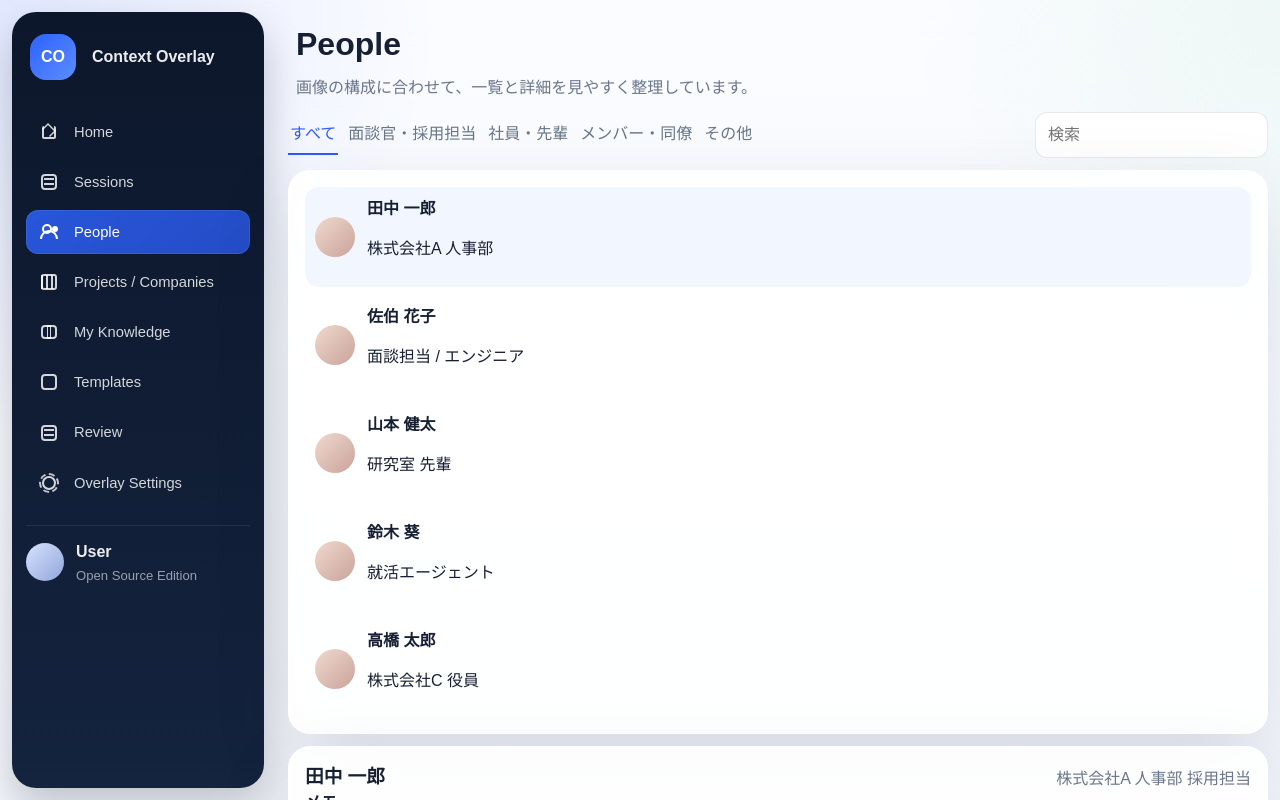
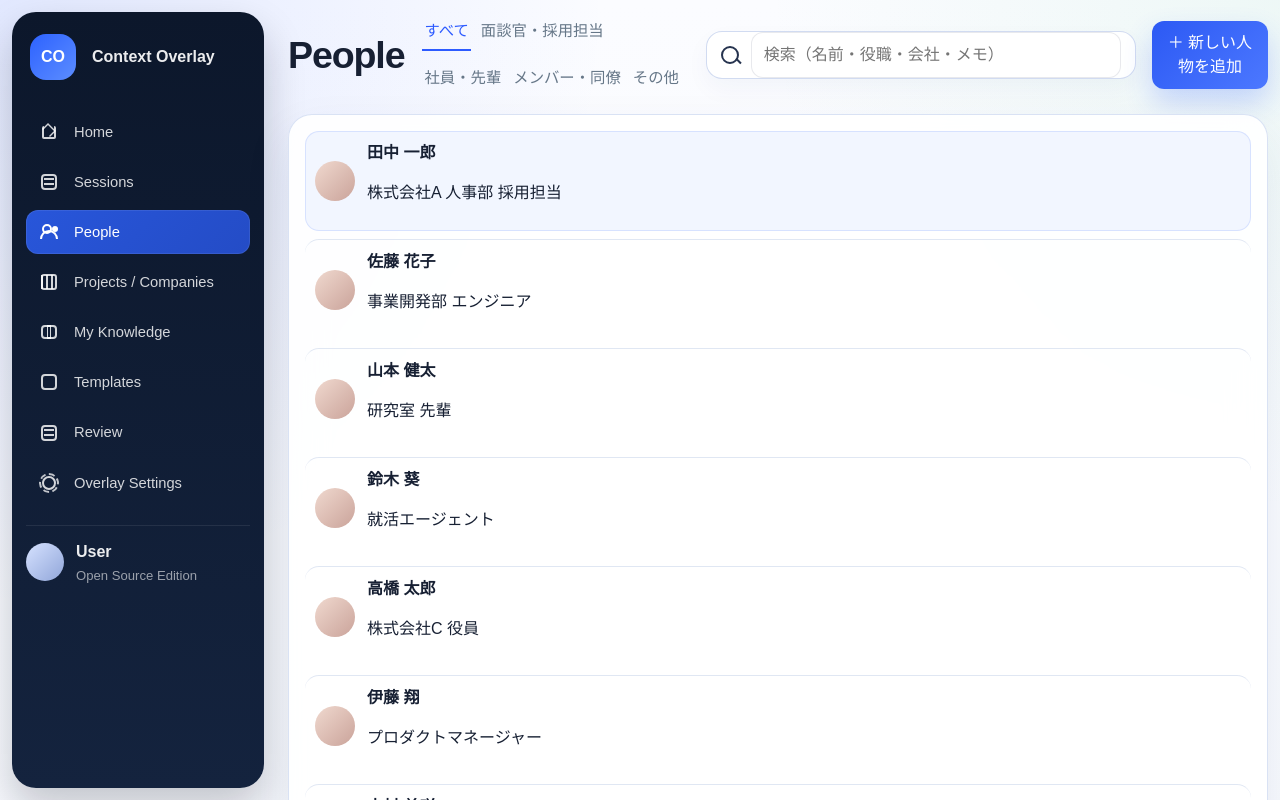
Before and after one commit to naki0227/context_cue, a React (Vite) app in the folder apps/desktop/: page / in a window 1280 px wide. Both pictures are taken after a click on the button "People". Shown: the top 800 px of the page. Built offline with nearby package versions, Linux system fonts and the light colour scheme.

Commit message:
feat: match people mockup

```diff
--- a/apps/desktop/src/features/dashboard/components/dashboard-shell.tsx
+++ b/apps/desktop/src/features/dashboard/components/dashboard-shell.tsx
@@ -60,7 +60,9 @@ function renderPage(controller: DashboardController, activePage: PageId) {
 
 export function DashboardShell({ controller }: DashboardShellProps) {
   const title = getPageTitle(controller.activePage);
-  const showPageHeader = !['home', 'sessions'].includes(controller.activePage);
+  const showPageHeader = !['home', 'sessions', 'people'].includes(
+    controller.activePage,
+  );
 
   return (
     <main className="workspace-shell">
--- a/apps/desktop/src/features/dashboard/lib/content.ts
+++ b/apps/desktop/src/features/dashboard/lib/content.ts
@@ -179,11 +179,62 @@ export const sessionTable = [
 ];
 
 export const peopleList = [
-  ['田中 一郎', '株式会社A 人事部'],
-  ['佐伯 花子', '面談担当 / エンジニア'],
-  ['山本 健太', '研究室 先輩'],
-  ['鈴木 葵', '就活エージェント'],
-  ['高橋 太郎', '株式会社C 役員'],
+  {
+    name: '田中 一郎',
+    role: '株式会社A 人事部 採用担当',
+    shortRole: '面談官・採用担当',
+    mail: 'ichiro.tanaka@company-a.com',
+    updatedAt: '2024/05/12',
+  },
+  {
+    name: '佐藤 花子',
+    role: '事業開発部 エンジニア',
+    shortRole: '社員・先輩',
+    mail: 'hanako.sato@company-a.com',
+    updatedAt: '2024/05/08',
+  },
+  {
+    name: '山本 健太',
+    role: '研究室 先輩',
+    shortRole: '社員・先輩',
+    mail: 'kenta.yamamoto@example.com',
+    updatedAt: '2024/05/05',
+  },
+  {
+    name: '鈴木 葵',
+    role: '就活エージェント',
+    shortRole: 'その他',
+    mail: 'aoi.suzuki@career.jp',
+    updatedAt: '2024/04/28',
+  },
+  {
+    name: '高橋 太郎',
+    role: '株式会社C 役員',
+    shortRole: '面談官・採用担当',
+    mail: 'taro.takahashi@company-c.com',
+    updatedAt: '2024/04/20',
+  },
+  {
+    name: '伊藤 翔',
+    role: 'プロダクトマネージャー',
+    shortRole: 'メンバー・同僚',
+    mail: 'sho.ito@product.example',
+    updatedAt: '2024/04/12',
+  },
+  {
+    name: '中村 美咲',
+    role: 'データサイエンティスト',
+    shortRole: 'メンバー・同僚',
+    mail: 'misaki.nakamura@lab.example',
+    updatedAt: '2024/04/10',
+  },
+  {
+    name: '渡辺 悠斗',
+    role: '営業部 リーダー',
+    shortRole: 'その他',
+    mail: 'yuto.watanabe@sales.example',
+    updatedAt: '2024/04/05',
+  },
 ];
 
 export const projectCards = [
--- a/apps/desktop/src/features/dashboard/pages/people-page.tsx
+++ b/apps/desktop/src/features/dashboard/pages/people-page.tsx
@@ -1,10 +1,14 @@
 import { peopleList } from '@/features/dashboard/lib/content';
 
 export function PeoplePage() {
+  const featuredPerson = peopleList[0];
+
   return (
-    <div className="page-layout">
-      <div className="toolbar-row">
-        <div className="tab-row">
+    <div className="page-layout people-page-v2">
+      <div className="sessions-hero">
+        <h1>People</h1>
+        <div className="toolbar-actions sessions-toolbar-actions">
+          <div className="tab-row people-tab-row">
             {[
               'すべて',
               '面談官・採用担当',
@@ -13,7 +17,7 @@ export function PeoplePage() {
               'その他',
             ].map((tab, index) => (
               <button
-              className={`toolbar-tab ${index === 0 ? 'active' : ''}`}
+                className={`toolbar-tab sessions-tab ${index === 0 ? 'active' : ''}`}
                 key={tab}
                 type="button"
               >
@@ -21,47 +25,132 @@ export function PeoplePage() {
               </button>
             ))}
           </div>
-        <input className="search-input" placeholder="検索" type="text" />
+          <div className="search-shell people-search-shell">
+            <span className="search-shell-icon" />
+            <input
+              className="search-input search-input-v2"
+              placeholder="検索（名前・役職・会社・メモ）"
+              type="text"
+            />
+          </div>
+          <button className="primary-button primary-button-v2" type="button">
+            ＋ 新しい人物を追加
+          </button>
+        </div>
       </div>
 
-      <div className="split-grid">
-        <article className="soft-card">
-          <ul className="people-list">
-            {peopleList.map(([name, role], index) => (
-              <li className={index === 0 ? 'active' : ''} key={name}>
-                <div className="person-avatar" />
+      <div className="split-grid people-grid-v2">
+        <article className="soft-card people-list-card-v2">
+          <ul className="people-list people-list-v2">
+            {peopleList.map((person, index) => (
+              <li className={index === 0 ? 'active' : ''} key={person.name}>
+                <div className="person-avatar person-avatar-v2" />
                 <div>
-                  <strong>{name}</strong>
-                  <p>{role}</p>
+                  <strong>{person.name}</strong>
+                  <p>{person.role}</p>
                 </div>
               </li>
             ))}
           </ul>
+          <button className="text-link people-more-link" type="button">
+            すべての人物を見る
+          </button>
         </article>
 
-        <article className="soft-card">
-          <div className="detail-header">
-            <h3>田中 一郎</h3>
-            <p>株式会社A 人事部 採用担当</p>
+        <article className="people-detail-stack">
+          <section className="soft-card people-profile-card">
+            <div className="people-profile-top">
+              <div className="people-profile-main">
+                <div className="person-avatar person-avatar-v2 person-avatar-large" />
+                <div>
+                  <div className="people-name-row">
+                    <h2>{featuredPerson.name}</h2>
+                    <span className="session-pill tone-blue">
+                      面談官・採用担当
+                    </span>
+                    <span className="people-favorite-star">☆</span>
                   </div>
-          <div className="detail-block">
-            <h4>メモ</h4>
+                  <p className="people-role-text">{featuredPerson.role}</p>
+                  <p className="people-contact-line">✉ {featuredPerson.mail}</p>
+                  <p className="people-contact-line">
+                    ◷ 最終接触: {featuredPerson.updatedAt}（面談）
+                  </p>
+                </div>
+              </div>
+              <button className="outline-button" type="button">
+                編集
+              </button>
+            </div>
+          </section>
+
+          <div className="people-detail-grid">
+            <section className="soft-card people-info-card">
+              <h3>プロフィールサマリー</h3>
+              <p className="people-summary-text">
+                株式会社Aの新卒採用を担当。理系採用の一次面談・最終面談を担当している。
+              </p>
+              <p className="people-summary-text">
+                学生の価値観や志向性を重視したカルチャーフィットを大切にしており、研究内容やチームでの工夫、
+                再現性のある取り組みを評価する傾向。
+              </p>
+              <ul className="people-bullet-list">
+                <li>担当: 一次面談 / 最終面談</li>
+                <li>採用領域: エンジニア職（新卒）</li>
+                <li>拠点: 東京本社</li>
+                <li>特徴: 論理的な会話を好む / 学生の深掘りに強い</li>
+              </ul>
+            </section>
+
+            <section className="soft-card people-check-card">
+              <h3>次回に向けた質問・確認したいこと</h3>
+              <ul className="people-check-list">
+                <li>チーム配属後のオンボーディングの進め方は？</li>
+                <li>評価で特に重視する行動やアウトプットは？</li>
+                <li>入社後に活躍している人の共通点は？</li>
+                <li className="muted">御社でのキャリアパスの具体例について</li>
+              </ul>
+              <button className="text-link people-add-link" type="button">
+                ＋ 項目を追加
+              </button>
+            </section>
+
+            <section className="soft-card people-note-card">
+              <h3>メモ</h3>
               <ul className="bullet-text">
-              <li>自己紹介の入りを丁寧に聞く</li>
-              <li>学生時代の成果の再現性を重視</li>
-              <li>チームでの役割や学びを重視</li>
+                <li>研究テーマに興味を持ってくれた。特に〇〇の部分を評価。</li>
+                <li>「チームでの成果の再現性」を繰り返し確認された。</li>
+                <li>逆質問で「若手の裁量」について聞くと良い反応。</li>
               </ul>
+              <p className="people-note-updated">最終更新: 2024/05/12 14:30</p>
+            </section>
+
+            <section className="soft-card people-history-card">
+              <div className="section-head">
+                <h3>最近のセッション</h3>
+                <button className="text-link" type="button">
+                  すべて見る
+                </button>
               </div>
-          <div className="detail-block">
-            <h4>過去のセッション</h4>
-            <div className="mini-history-card">
-              <span>株式会社A カジュアル面談</span>
-              <strong>2024/05/12</strong>
+              <div className="people-history-list">
+                {[
+                  ['一次面談', '面談', '2024/05/12 14:00', '30分'],
+                  ['ES提出前相談', '面談', '2024/04/28 15:30', '30分'],
+                  ['インターン面談', '面談', '2024/03/15 16:00', '30分'],
+                ].map(([title, type, date, duration]) => (
+                  <div className="people-history-row" key={`${title}-${date}`}>
+                    <strong>{title}</strong>
+                    <span className="session-pill tone-violet subtle-pill">
+                      {type}
+                    </span>
+                    <span>{date}</span>
+                    <span>{duration}</span>
                   </div>
-            <div className="mini-history-card">
-              <span>会社説明会</span>
-              <strong>2024/04/20</strong>
+                ))}
               </div>
+              <button className="text-link people-more-link" type="button">
+                すべてのセッションを見る
+              </button>
+            </section>
           </div>
         </article>
       </div>
--- a/apps/desktop/src/styles/globals.css
+++ b/apps/desktop/src/styles/globals.css
@@ -922,6 +922,202 @@ button:disabled {
   box-shadow: 0 12px 24px rgba(52, 98, 255, 0.22);
 }
 
+.people-page-v2 {
+  gap: 16px;
+}
+
+.people-tab-row {
+  gap: 20px;
+}
+
+.people-search-shell {
+  min-width: 430px;
+}
+
+.people-grid-v2 {
+  grid-template-columns: 0.72fr 1.28fr;
+  align-items: start;
+}
+
+.people-list-card-v2,
+.people-profile-card,
+.people-info-card,
+.people-check-card,
+.people-note-card,
+.people-history-card {
+  border-radius: 24px;
+  border-color: rgba(214, 224, 244, 0.92);
+  box-shadow: 0 20px 48px rgba(27, 53, 101, 0.08);
+}
+
+.people-list-v2 li {
+  padding: 16px 14px;
+  border-radius: 18px;
+}
+
+.people-list-v2 li + li {
+  border-top: 1px solid rgba(217, 225, 241, 0.8);
+}
+
+.people-list-v2 li.active {
+  background: linear-gradient(180deg, #f4f8ff, #edf3ff);
+  box-shadow: inset 0 0 0 1px rgba(77, 118, 255, 0.16);
+}
+
+.person-avatar-v2 {
+  width: 52px;
+  height: 52px;
+  background: linear-gradient(135deg, #f1d6c8, #ccab9f);
+}
+
+.person-avatar-large {
+  width: 96px;
+  height: 96px;
+  border-radius: 50%;
+}
+
+.people-more-link {
+  margin-top: 18px;
+}
+
+.people-detail-stack {
+  display: grid;
+  gap: 14px;
+}
+
+.people-profile-top {
+  display: flex;
+  align-items: flex-start;
+  justify-content: space-between;
+  gap: 20px;
+}
+
+.people-profile-main {
+  display: flex;
+  align-items: flex-start;
+  gap: 20px;
+}
+
+.people-name-row {
+  display: flex;
+  align-items: center;
+  gap: 12px;
+  flex-wrap: wrap;
+}
+
+.people-name-row h2 {
+  margin: 0;
+  font-size: 2rem;
+  letter-spacing: -0.02em;
+}
+
+.people-favorite-star {
+  color: #f0b52e;
+  font-size: 1.5rem;
+  line-height: 1;
+}
+
+.people-role-text,
+.people-contact-line {
+  margin: 8px 0 0;
+  color: #55637d;
+}
+
+.outline-button {
+  padding: 12px 20px;
+  border: 1px solid #4a77ff;
+  border-radius: 14px;
+  background: white;
+  color: #2d5bff;
+  font-weight: 700;
+}
+
+.people-detail-grid {
+  display: grid;
+  grid-template-columns: 1fr 1fr;
+  gap: 14px;
+}
+
+.people-detail-grid h3 {
+  margin: 0 0 16px;
+  font-size: 1.4rem;
+}
+
+.people-summary-text {
+  margin: 0 0 14px;
+  color: #2f3d58;
+  line-height: 1.8;
+}
+
+.people-bullet-list,
+.people-check-list {
+  margin: 0;
+  padding: 0;
+  list-style: none;
+}
+
+.people-bullet-list li,
+.people-check-list li {
+  position: relative;
+  padding-left: 20px;
+  color: #394763;
+}
+
+.people-bullet-list li + li,
+.people-check-list li + li {
+  margin-top: 12px;
+}
+
+.people-bullet-list li::before,
+.people-check-list li::before {
+  content: "";
+  position: absolute;
+  left: 0;
+  top: 0.72em;
+  width: 8px;
+  height: 8px;
+  border-radius: 50%;
+  background: #6c8eff;
+}
+
+.people-check-list li::before {
+  background: #48b372;
+}
+
+.people-check-list li.muted {
+  color: #93a0b6;
+}
+
+.people-check-list li.muted::before {
+  background: #d4dbe9;
+}
+
+.people-add-link {
+  margin-top: 18px;
+}
+
+.people-note-updated {
+  margin: 18px 0 0;
+  color: #7d899d;
+}
+
+.people-history-list {
+  display: grid;
+  gap: 10px;
+}
+
+.people-history-row {
+  display: grid;
+  grid-template-columns: 1.2fr 0.5fr 1fr 0.4fr;
+  align-items: center;
+  gap: 12px;
+  padding: 12px 0;
+}
+
+.people-history-row + .people-history-row {
+  border-top: 1px solid rgba(217, 225, 241, 0.8);
+}
+
 .blue-badge,
 .mini-badge,
 .status-bubble,
```
Lines whose indentation alone changed are shown as unchanged.
